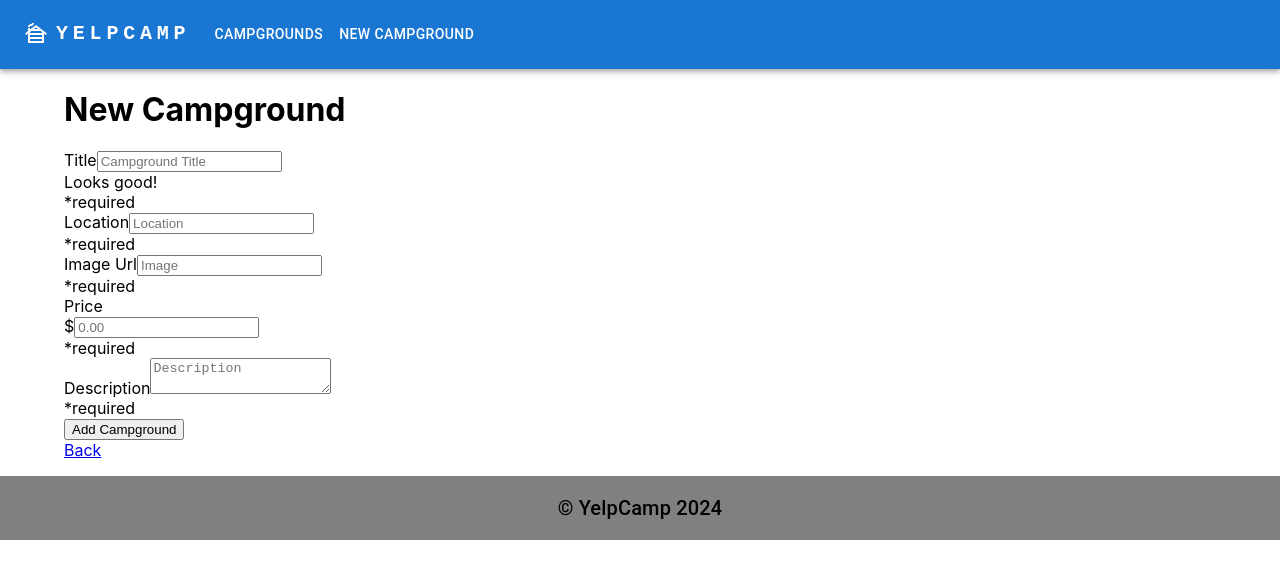
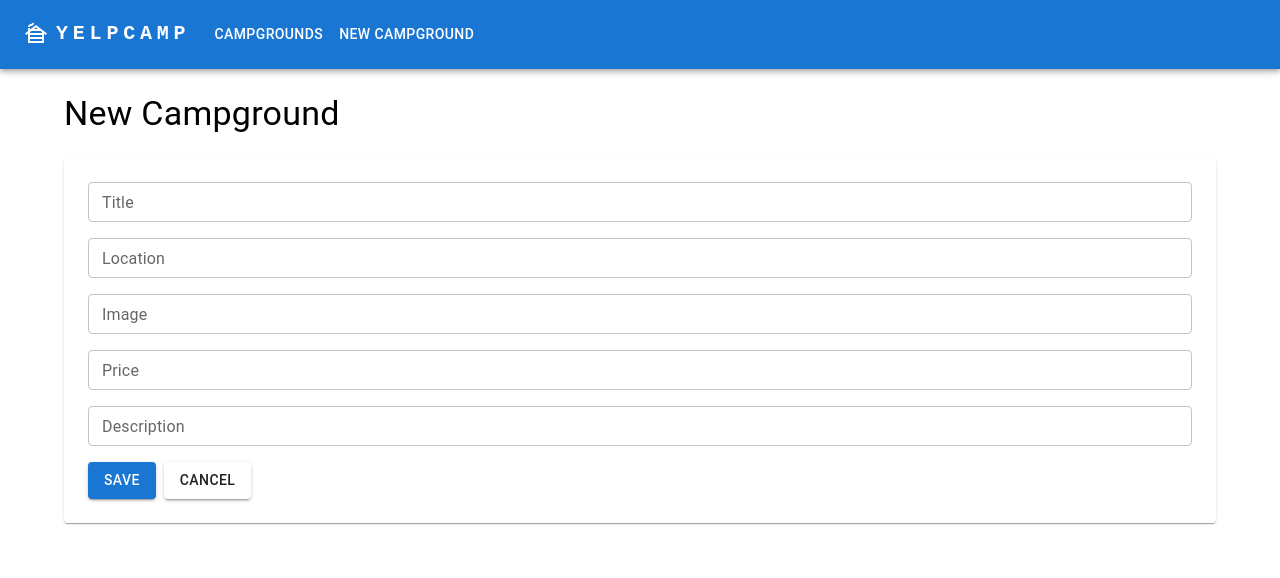
Before and after one commit to fafansin/yelp, a React (Create React App) app in the folder client/: page /campgrounds/new in a window 1280 px wide. Shown: the top 578 px of the page. Built offline with nearby package versions, Linux system fonts and the light colour scheme.

Commit message:
applied mui styles on New Campground page

```diff
--- a/client/src/App.js
+++ b/client/src/App.js
@@ -1,17 +1,16 @@
 // import './App.css';
 import { Outlet } from 'react-router-dom';
 import Header from './components/Header';
-import Footer from './components/Footer';
 import Container from '@mui/material/Container';
 
 function App() {
   return (
     <div className="App">
       <Header />
-      <Container>
+      <Container sx={{pt:3}}>
         <Outlet />
       </Container>
-      <Footer />
+
     </div>
   );
 }
--- a/client/src/components/Campground.jsx
+++ b/client/src/components/Campground.jsx
@@ -6,13 +6,15 @@ import CardContent from '@mui/material/CardContent';
 import CardMedia from '@mui/material/CardMedia';
 import Button from '@mui/material/Button';
 import Typography from '@mui/material/Typography';
+import Grid from '@mui/material/Grid';
 
 function Campground({campground}) {
   return (
+    <Grid item>
       <Card sx={{ maxWidth: 345 }}>
         <CardMedia
           sx={{ height: 140 }}
-        image={campground.image}
+          image={campground.image || ''}
           title={campground.title}
         />
         <CardContent>
@@ -33,6 +35,7 @@ function Campground({campground}) {
           <Button component={Link} to={`/campgrounds/${campground.id}`} size="small">Learn More</Button>
         </CardActions>
       </Card>
+    </Grid>
   )
 }
 
--- a/client/src/pages/campgrounds/Index.jsx
+++ b/client/src/pages/campgrounds/Index.jsx
@@ -2,22 +2,24 @@ import React from 'react';
 import Campground from '../../components/Campground';
 import { useLoaderData } from 'react-router-dom';
 import Grid from '@mui/material/Grid';
+import Typography from '@mui/material/Typography';
 
 function Index() {
   const campgrounds = useLoaderData();
   return (
-    <div>
-      <h1>All Campgrounds</h1>
+    <>
+    <Typography component="h1" variant="h4" sx={{mb:3}}>All Campgrounds</Typography>
     <Grid container
       rowSpacing={1}
       columnSpacing={{ xs: 1, sm: 2, md: 3 }}
       alignItems="center"
       justifyContent="center">
-          {campgrounds.map(campground => <Grid item>
-            <Campground key={campground.id} campground={campground} /></Grid>
+        {campgrounds.map(campground =>
+          <Campground key={campground.id} campground={campground} />
         )}
     </Grid>
-    </div>
+
+    </>
   )
 }
 
--- a/client/src/pages/campgrounds/New.jsx
+++ b/client/src/pages/campgrounds/New.jsx
@@ -1,10 +1,20 @@
 import React, {useState} from 'react';
 import { Link, useNavigate } from 'react-router-dom';
 import axios from 'axios';
+import Stack from '@mui/material/Stack';
+import Paper from '@mui/material/Paper';
+import TextField from '@mui/material/TextField';
+import Button from '@mui/material/Button';
+import Typography from '@mui/material/Typography';
 
 function New() {
-  const [ campground, setCampground ] = useState();
   const navigate = useNavigate();
+  const [ campground, setCampground ] = useState({title:'',
+                                              location:'',
+                                              image:'',
+                                              price:'',
+                                              description:''});
+
 
   function handleChange(e){
     setCampground({...campground, [e.target.name]:e.target.value})
@@ -25,46 +35,22 @@ function New() {
   }
 
   return (
-    <div className="row">
-      <h1 className="text-center">New Campground</h1>
-      <div className="col-6 offset-3">
-        <form className="needs-validation" onSubmit={handleSubmit}>
-          <div className="mb-3">
-            <label className="form-label" htmlFor="title">Title</label>
-            <input className="form-control" type="text" name="title" id="title" placeholder="Campground Title" required onChange={handleChange}/>
-            <div className="valid-feedback">Looks good!</div>
-            <div className="invalid-feedback">*required</div>
-          </div>
-          <div className="mb-3">
-            <label className="form-label" htmlFor="location">Location</label>
-            <input className="form-control" type="text" name="location" id="location" placeholder="Location" required onChange={handleChange}/>
-            <div className="invalid-feedback">*required</div>
-          </div>
-          <div className="mb-3">
-            <label className="form-label" htmlFor="image">Image Url</label>
-            <input className="form-control" type="text" name="image" id="image" placeholder="Image" required onChange={handleChange}/>
-            <div className="invalid-feedback">*required</div>
-          </div>
-          <div className="mb-r">
-            <label className="form-label" htmlFor="price">Price</label>
-            <div className="input-group">
-              <span className="input-group-text" id="dollar">$</span>
-              <input type="text" name="price" id="price" className="form-control" aria-describedby="dollar" placeholder="0.00" required onChange={handleChange}/>
-              <div className="invalid-feedback">*required</div>
-            </div>
-          </div>
-          <div className="mb-3">
-            <label className="form-label" htmlFor="description">Description</label>
-            <textarea className="form-control" name="description" id="description" placeholder="Description" required onChange={handleChange}></textarea>
-            <div className="invalid-feedback">*required</div>
-          </div>
-          <div className="mb-3">
-            <button className="btn btn-success">Add Campground</button>
-          </div>
-        </form>
-        <Link className="btn btn-secondary" to="/">Back</Link>
-      </div>
-    </div>
+    <>
+      <Typography component="h1" variant="h4" className="text-center" sx={{pb:3}}>New Campground</Typography>
+      <Paper sx={{p:3}}>
+        <Stack spacing={2} component="form" className="needs-validation" onSubmit={handleSubmit}>
+          <TextField size="small" name="title" id="title" label="Title" onChange={handleChange} value={campground && campground.title}/>
+          <TextField size="small" name="location" id="location" label="Location" onChange={handleChange} value={campground && campground.location}/>
+          <TextField size="small" name="image" id="location" label="Image" onChange={handleChange} value={campground && campground.image}/>
+          <TextField size="small" name="price" id="price" label="Price"  type="number" onChange={handleChange} value={campground && campground.price}/>
+          <TextField size="small" name="description" id="description" multiline maxRows={4} label="Description" onChange={handleChange} value={campground && campground.description}/>
+          <Stack direction="row" spacing={1}>
+            <Button variant="contained" onClick={handleSubmit}>Save</Button>
+            <Button variant="contained" color="grey" component={Link}to="/">Cancel</Button>
+          </Stack>
+        </Stack>
+      </Paper>
+    </>
   )
 }
 
--- a/client/src/pages/campgrounds/Show.jsx
+++ b/client/src/pages/campgrounds/Show.jsx
@@ -28,7 +28,7 @@ function Show() {
   }
 
   return (
-    <Box px={{xs:0, sm:2, md:4}} pt={2}>
+    <Box px={{xs:0, sm:2, md:4}}>
       <Card>
         <CardMedia
           sx={{ height: 500 }}
```
Lines whose indentation alone changed are shown as unchanged.
